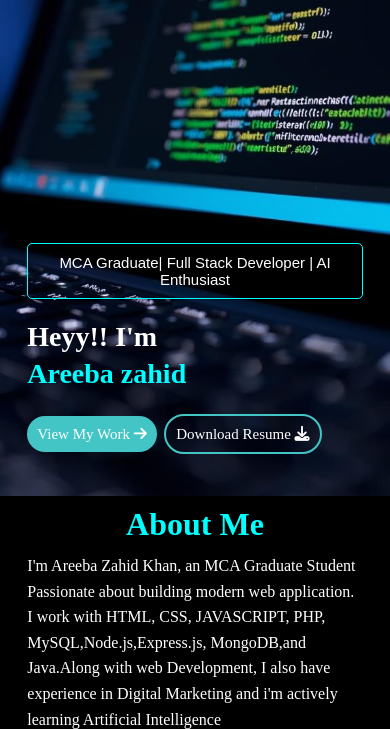
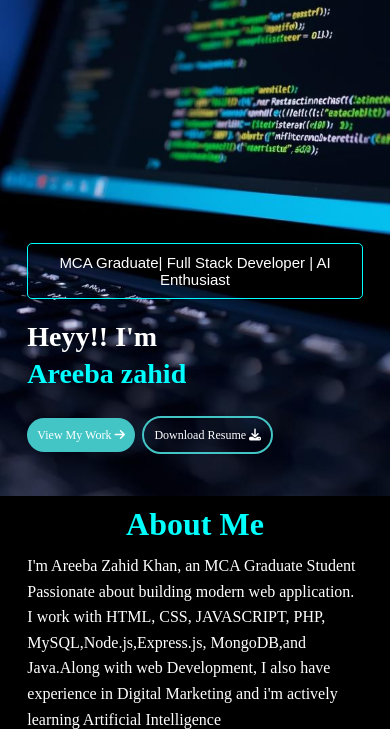
Before and after one commit to areebazahid02/SoftCoder-Studio, a plain HTML site: page index.html in a window 390 px wide. Shown: the part 112-841 px from the top of the page. Drawn offline with Linux system fonts and the light colour scheme.

Commit message:
update header text

```diff
--- a/style.css
+++ b/style.css
@@ -581,12 +581,12 @@ nav.open ul{
 }
 .btn{
     margin-right: 0;
-    font-size: 15px;
+    font-size: 12px;
     margin-bottom: 10px;
 }
 .btn2{
     margin-right: 20px;
-    font-size: 15px;
+    font-size: 12px;
 }
     .header-text{
         margin-top:80%;
```
